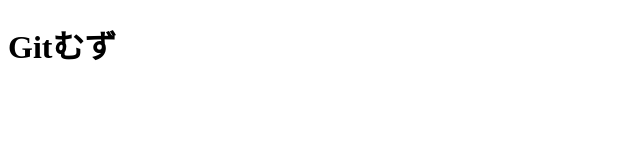
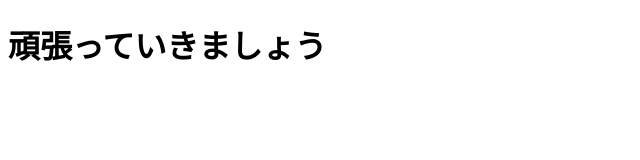
Before and after one commit to n-fujita/newcomer, a plain HTML site: page docs/index.html in a window 1280 px wide. Shown: the whole page, without its empty margins (0-640 px from the left). Drawn offline with Linux system fonts and the light colour scheme.

Commit message:
眠いです

```diff
--- a/docs/index.html
+++ b/docs/index.html
@@ -1,7 +1,8 @@
+
 <!DOCTYPE html>
 <meta charset="utf-8" />
 
-<h1>Gitむず</h1>
+<h1>頑張っていきましょう</h1>
 
 <script>
 console.log("hello, newcomer");
```
